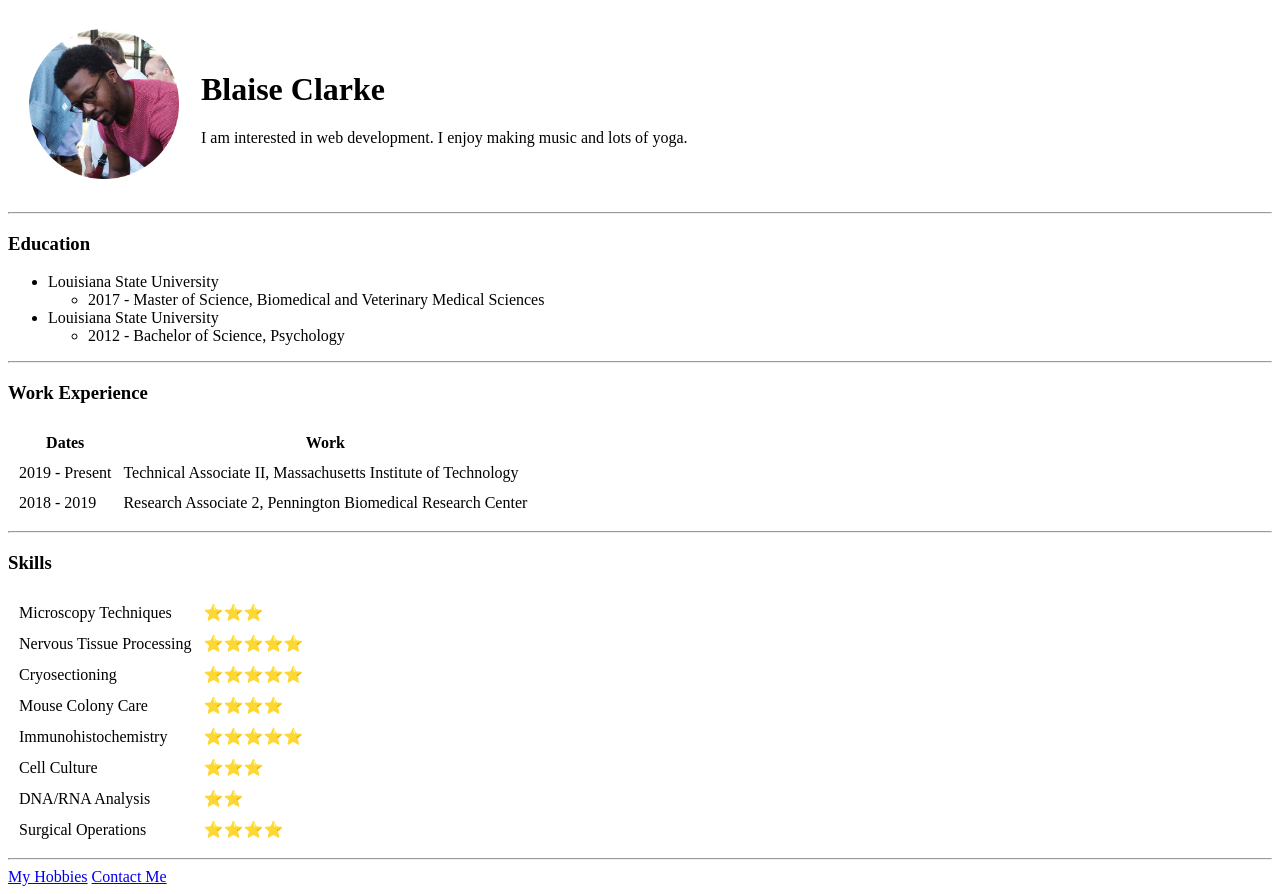
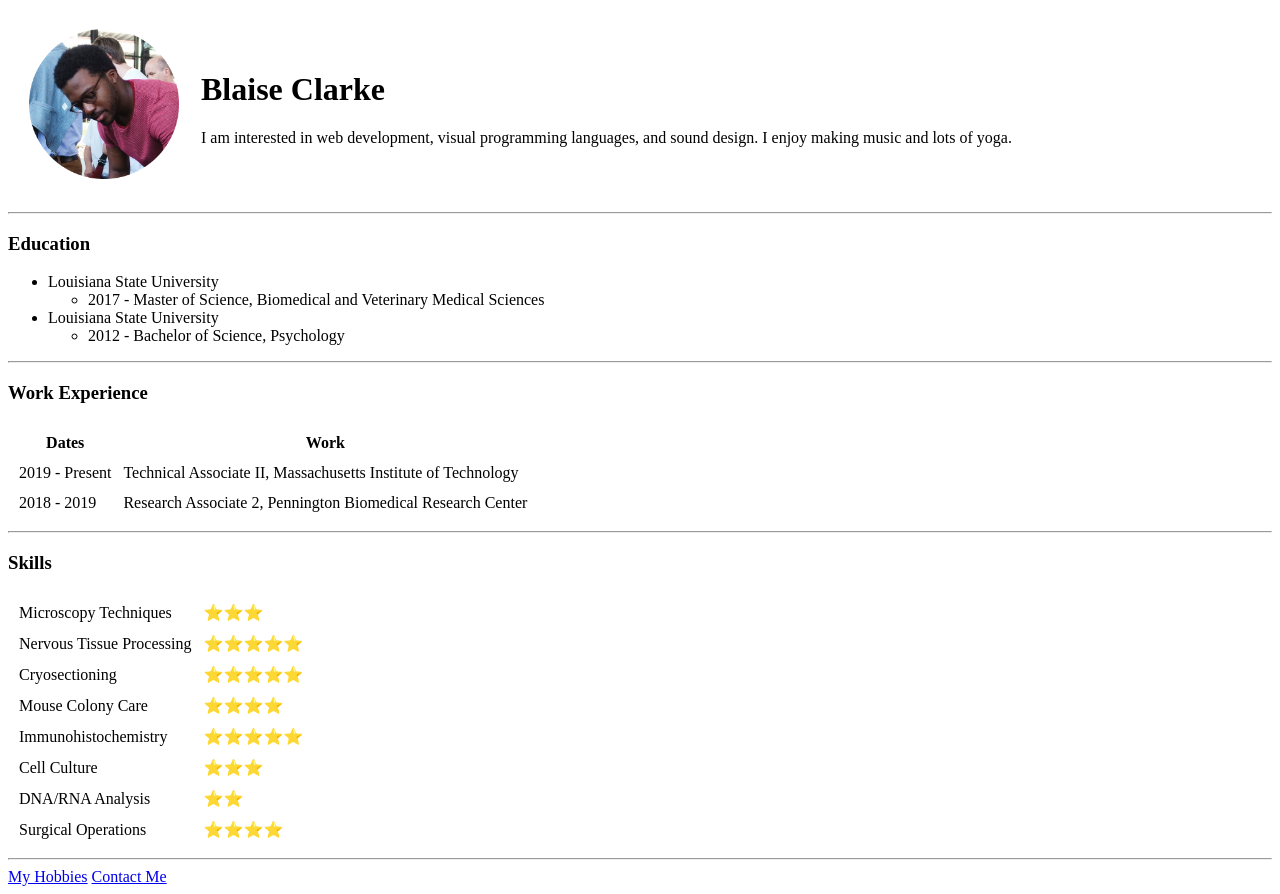
Before and after one commit to detranger/cv, a plain HTML site: page index.html in a window 1280 px wide. Drawn offline with Linux system fonts and the light colour scheme.

Commit message:
Add files via upload

```diff
--- a/index.html
+++ b/index.html
@@ -13,7 +13,7 @@
       <td>
         <h1>Blaise Clarke</h1>
         <p>
-          I am interested in web development. I enjoy making music and lots of yoga.
+          I am interested in web development, visual programming languages, and sound design. I enjoy making music and lots of yoga.
         </p>
       </td>
     </tr>
```
